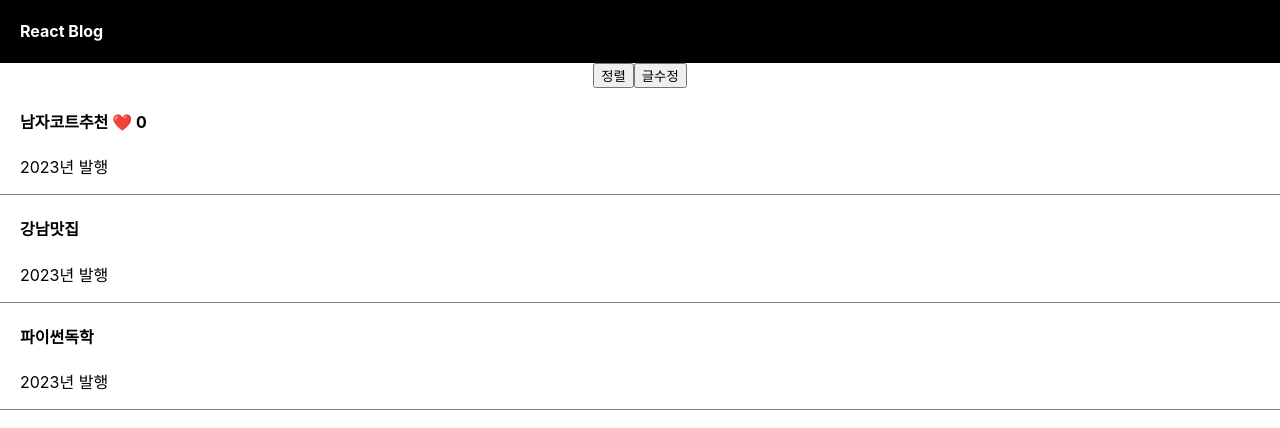
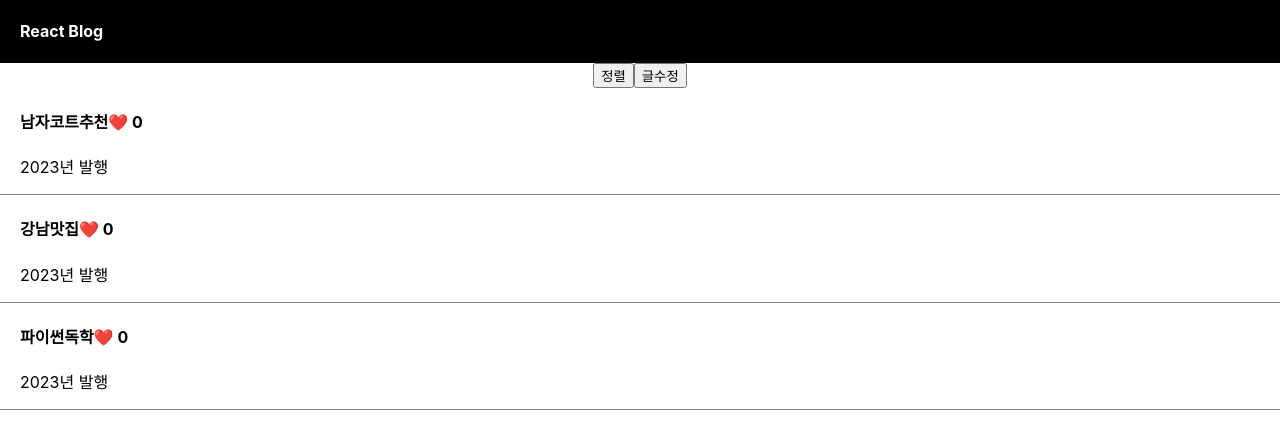
Before and after one commit to PciDeveloper/React-Blog, a React (Create React App) app: page / in a window 1280 px wide. Shown: the top 428 px of the page. Built offline with nearby package versions, Linux system fonts and the light colour scheme.

Commit message:
map 사용 및 props 사용법

```diff
--- a/src/App.js
+++ b/src/App.js
@@ -12,8 +12,9 @@ function App() {
   // useState 는 중간에 값이 변경되거나 바뀌면 자동으로 렌더링이 돼서 html 에 반영됨 (재 렌더링)
   // 따라서 useState 는 데이터 변동이 있을 시 자동으로 html 에 반영되게 하고 싶을 때 사용 (자주 변경되는)
   let [title, setTitle] = useState(['남자코트추천', '강남맛집', '파이썬독학']);
-  let [like, setLike] = useState(0);
+  let [like, setLike] = useState([0,0,0]);
   let [modal, setModal] = useState(false); // 모달창 디폴트 false
+  let [modalTitle, setModalTitle] = useState(0); // state 위치를 굳이 여기에 만들어야 하는 이유는 98 라인 확인
 
   return (
     <div className="App">
@@ -35,20 +36,27 @@ function App() {
         setTitle(copy);
         }}>글수정</button>
 
-      <div className='list'>
-        <h4 className='hover'> { title[0] } <span className='hover' onClick={ ()=>{ setLike(like + 1) }}>❤️</span> { like } </h4>
-        <p>2023년 발행</p>
-      </div>
-
-      <div className='list'>
-        <h4 className='hover'>{ title[1] }</h4>
-        <p>2023년 발행</p>
-      </div>
-
-      <div className='list'>
-        <h4 className='hover' onClick={ () => { setModal(!modal) }}>{ title[2] }</h4>
-        <p>2023년 발행</p>
-      </div>
+      {
+        // map() 반복문 함수 => 글제목 title array 갯수만큼 반복문
+        // return 안에 있는 것들을 array 로 담아줌
+        // 유용한 파라미터 2개 사용 가능
+        // a 파라미터 => array 안에 있던 데이터
+        // i 파라미터 => 반복문이 돌 때 마다 1씩 증가하는 정수
+        title.map(function(a, i) {
+          return (
+            <div className='list' key={ i }>
+              <h4 onClick={ () => { setModal(!modal); setModalTitle(i) }}> { title[i] }
+                <span onClick={ ()=> {
+                  let copy = [...like];
+                  copy[i] = copy[i] + 1;
+                  setLike(copy)}}>❤️
+                </span> { like[i] }
+              </h4>
+              <p>2023년 발행</p>
+            </div>
+          )
+        })
+      }
 
       {/* <Component>/</Component> 아래와 같은 방법으로도 사용 가능함 */}
       {/* 동적인 UI 만드는 방법
@@ -57,7 +65,12 @@ function App() {
         3. state 에 따라 UI 가 어떻게 보일지 작성 */}
         {
           // 삼항연산자
-          modal === true ? <Modal/> : null
+          // 부모 state 를 자식에게도 사용하게 해주고 싶다면(props) 2번의 step 이 있음
+          // 컴포넌트 사용하는 곳에서 자유롭게 작명 해주고 사용하고싶은 state 이름을 적으면 됨
+          // 보통 작명은 사용하고자 하는 state 와 동일하게 작명 하는 경우가 있음
+          // 자식 컴포넌트 Modal() 함수에서 파라미터를 추가해줌 보통 props 라고 작명을 많이 함
+          // props 전송 사용 방법은 부모 -> 자식만 가능하고 자식 -> 부모는 안됨
+          modal === true ? <Modal modalTitle={ modalTitle } title={ title } /> : null
         }
 
     </div>
@@ -74,17 +87,21 @@ function App() {
 // 1. 반복적인 UI 를 사용하여야 할 때 사용
 // 2. 자주 변경되는 UI
 // 3. 큰 페이지들 또한 컴포넌트 사용하는게 좋음
-
 // 단점
 // 1. state 를 가져다가 사용할 때 문제가 생김
+// state 를 가져다 쓰려면 props 방식을 사용하면 됨
 // 변수 선언을 const 로 하게되면 console 에 에러 메세지가 찍혀서 좋음
-const Modal = () => {
+function Modal(props) {
+  // let [modalTitle, setModalTitle] = useState(0); 이런식으로 여기에 선언해도 되지만
   return (
     <>
-      <div className='modal'>
-        <h4>제목</h4>
+      <div className='modal' style={{ background : 'orange' }}>
+        <h4>{ props.title[props.modalTitle] }</h4>
+        {/** <h4>{ props.title[modalTitle] }</h4> 95번 라인에 state 선언 후 사용해도 되지만,
+          선언한 state가 Modal, App 등등 여러 함수 컴포넌트들에 필요하다면 가장 상위 컴포넌트에 보관하는게 좋음 패륜전송 불륜전송 X */}
         <p>날짜</p>
         <p>상세내용</p>
+        <button>글수정</button>
       </div>
     </>
   )
```
